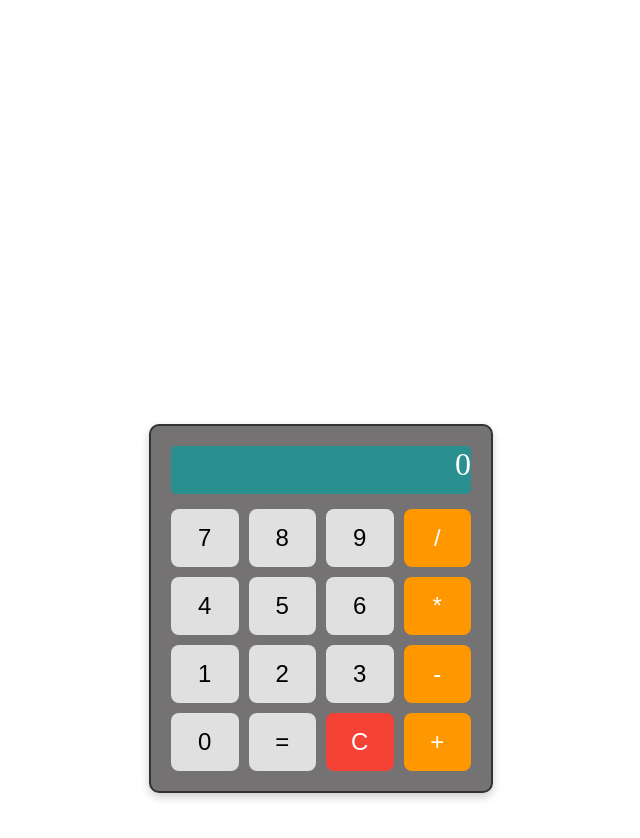
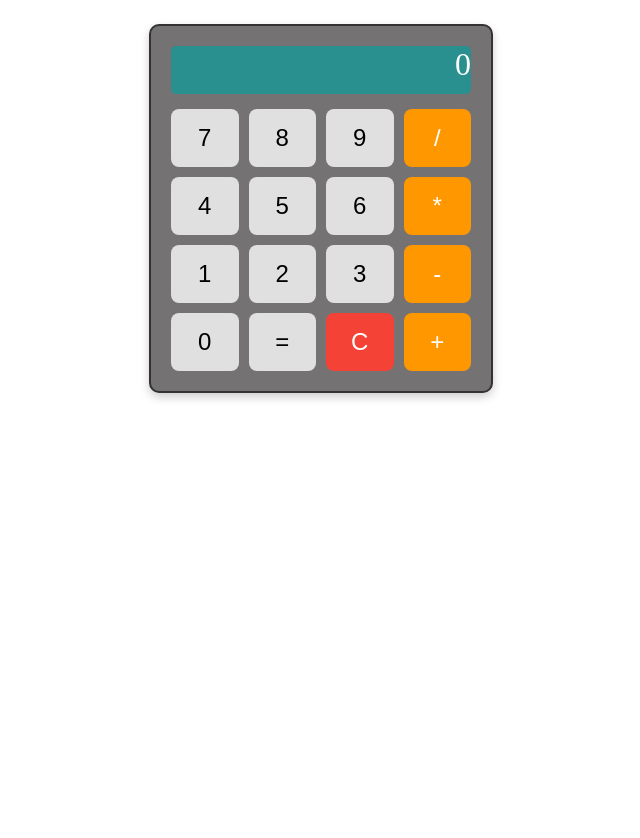
Before and after one commit to GMonteiro90/Calculator, a plain HTML site: page index.html in a window 1280 px wide. Shown: the whole page, without its empty margins (319-959 px from the left). After the commit the page ends 800 px from the top, so only its background shows below. Drawn offline with Linux system fonts and the light colour scheme.

Commit message:
updated body size on styles.css

```diff
--- a/styles.css
+++ b/styles.css
@@ -2,7 +2,7 @@ body {
   display: flex;
   justify-content: center;
   align-items: center;
-  height: 150vh;
+  height: 50vh;
 }
 
 .calculator {
```
